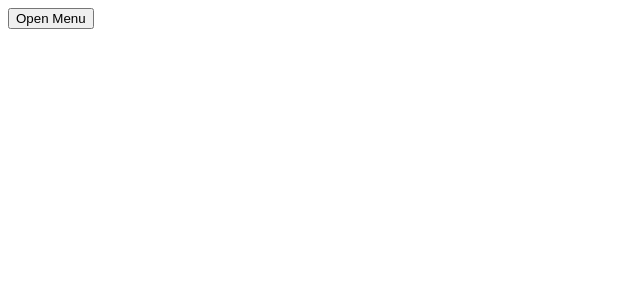
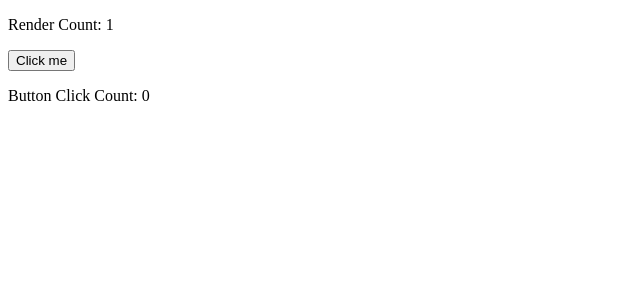
Before and after one commit to kunaladhav/playground, a React (Vite) app in the folder playground/: page / in a window 1280 px wide. Shown: the top 300 px of the page, without its empty margins (0-640 px from the left). Built offline with nearby package versions, Linux system fonts and the light colour scheme.

Commit message:
Completed Day 41 Assignment

```diff
--- a/playground/src/App.jsx
+++ b/playground/src/App.jsx
@@ -42,7 +42,8 @@
 // import ResizePage from "./Pages/ResizePage";
 // import EffectRefPage from "./Pages/EffectRefPage";
 // import UseRefFocus from "./components/UseRefFocus";
-import ClickOutside from "./Pages/ClickOutside";
+// import ClickOutside from "./Pages/ClickOutside";
+import ClickRefButton from "./Pages/ClickRefButton";
 
 function App() {
   // const [cart, setCart] = useState([]);
@@ -97,7 +98,8 @@ function App() {
         {/* <ResizePage /> */}
         {/* <EffectRefPage /> */}
         {/* <UseRefFocus /> */}
-        <ClickOutside />
+        {/* <ClickOutside /> */}
+        <ClickRefButton />
       </div>
     </>
   );
--- /dev/null
+++ b/playground/src/Pages/ClickRefButton.jsx
@@ -0,0 +1,28 @@
+import { useRef, useState } from "react";
+
+const ClickRefButton = () => {
+  const [renderCount, setRenderCount] = useState(1);
+  const [count, setCount] = useState(0);
+
+  const clickButton = useRef(0);
+
+  const handleClick = () => {
+    // setCount((prev) => prev + 1);
+    clickButton.current += 1;
+    console.log(clickButton.current);
+  };
+
+  return (
+    <div>
+      <div>
+        <p>Render Count: {renderCount}</p>
+
+        <button onClick={handleClick}>Click me</button>
+
+        <p>Button Click Count: {count}</p>
+      </div>
+    </div>
+  );
+};
+
+export default ClickRefButton;
```
